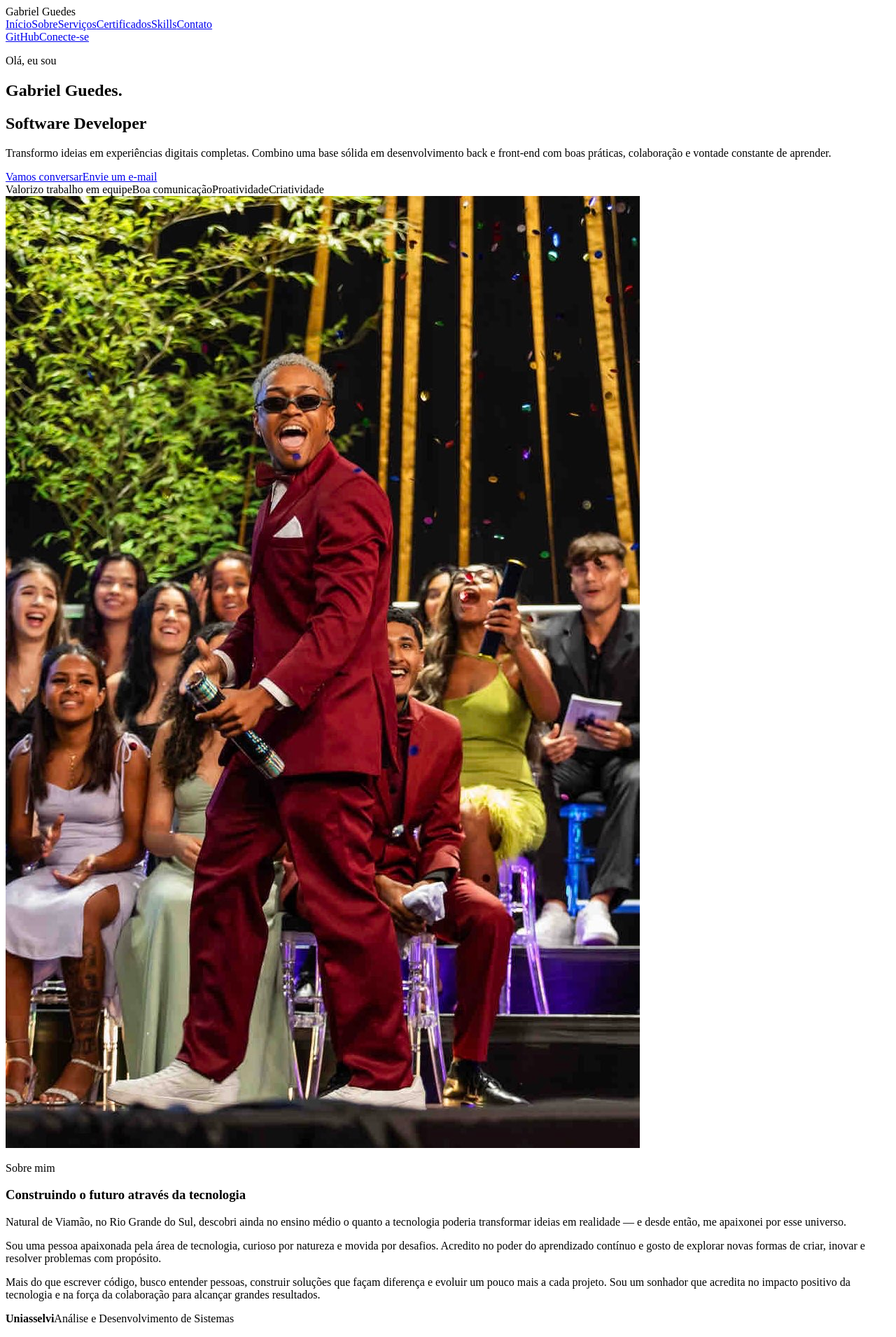
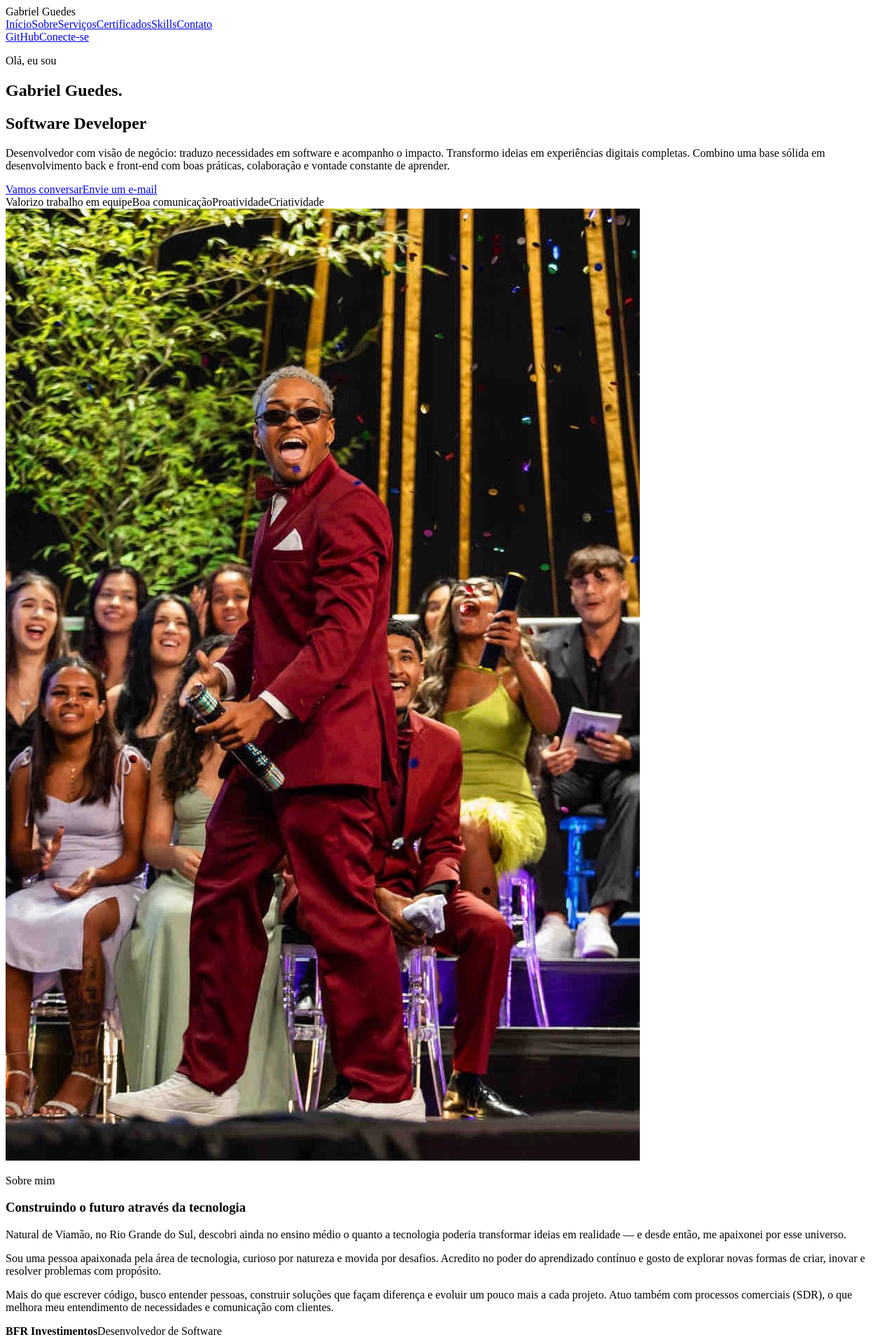
Before and after one commit to byelziin/Portifolio, a React (Vite) app: page / in a window 1280 px wide. Shown: the top 1910 px of the page at 70% size. Built offline with nearby package versions, Linux system fonts and the light colour scheme; the HTML template or start-up script is replaced by a standard one.

Commit message:
Atualiza destaques e copy com visao de negocio

```diff
--- a/src/App.tsx
+++ b/src/App.tsx
@@ -65,8 +65,9 @@ export default function App() {
             </h1>
             <h2>Software Developer</h2>
             <p className="hero-text">
-              Transformo ideias em experiências digitais completas. Combino uma base sólida em desenvolvimento back e
-              front-end com boas práticas, colaboração e vontade constante de aprender.
+              Desenvolvedor com visão de negócio: traduzo necessidades em software e acompanho o impacto. Transformo
+              ideias em experiências digitais completas. Combino uma base sólida em desenvolvimento back e front-end com
+              boas práticas, colaboração e vontade constante de aprender.
             </p>
             <div className="hero-actions">
               <a className="primary-button" href="#contato" onClick={(event) => handleNavClick(event, 'contato')}>
@@ -104,7 +105,7 @@ export default function App() {
                 Sou uma pessoa apaixonada pela área de tecnologia, curioso por natureza e movida por desafios. Acredito no poder do aprendizado contínuo e gosto de explorar novas formas de criar, inovar e resolver problemas com propósito.
               </p>
               <p>
-                Mais do que escrever código, busco entender pessoas, construir soluções que façam diferença e evoluir um pouco mais a cada projeto. Sou um sonhador que acredita no impacto positivo da tecnologia e na força da colaboração para alcançar grandes resultados.
+                Mais do que escrever código, busco entender pessoas, construir soluções que façam diferença e evoluir um pouco mais a cada projeto. Atuo também com processos comerciais (SDR), o que melhora meu entendimento de necessidades e comunicação com clientes.
               </p>
             </div>
             <div className="stats-grid">
--- a/src/data/portfolioContent.ts
+++ b/src/data/portfolioContent.ts
@@ -10,6 +10,7 @@ export const navLinks: Link[] = [
 ];
 
 export const highlights: Highlight[] = [
+  { id: 'highlight-bfr', value: 'BFR Investimentos', label: 'Desenvolvedor de Software', description: 'Atualmente. Atuo também com processos comerciais (SDR), o que melhora meu entendimento de necessidades e comunicação com clientes.' },
   { id: 'highlight-university', value: 'Uniasselvi', label: 'Análise e Desenvolvimento de Sistemas', description: 'ADS' },
   { id: 'highlight-caldeira', value: 'Instituto Caldeira', label: 'Geração Caldeira 2025', description: 'Trilha de JAVA' },
   { id: 'highlight-cognitiva', value: 'Cognitiva Brasil', label: 'Desenvolvedor Front-End', description: 'Estágio concluído (2025–2026).' },
--- a/src/styles/global.css
+++ b/src/styles/global.css
@@ -346,6 +346,10 @@ main {
   font-weight: 700;
   color: var(--accent-strong);
   display: block;
+  white-space: normal;
+  overflow-wrap: anywhere;
+  word-break: break-word;
+  hyphens: auto;
 }
 
 .stat-card span {
```
Also changed, not shown: 1 other file (tests, documents, lock files or other folders).
